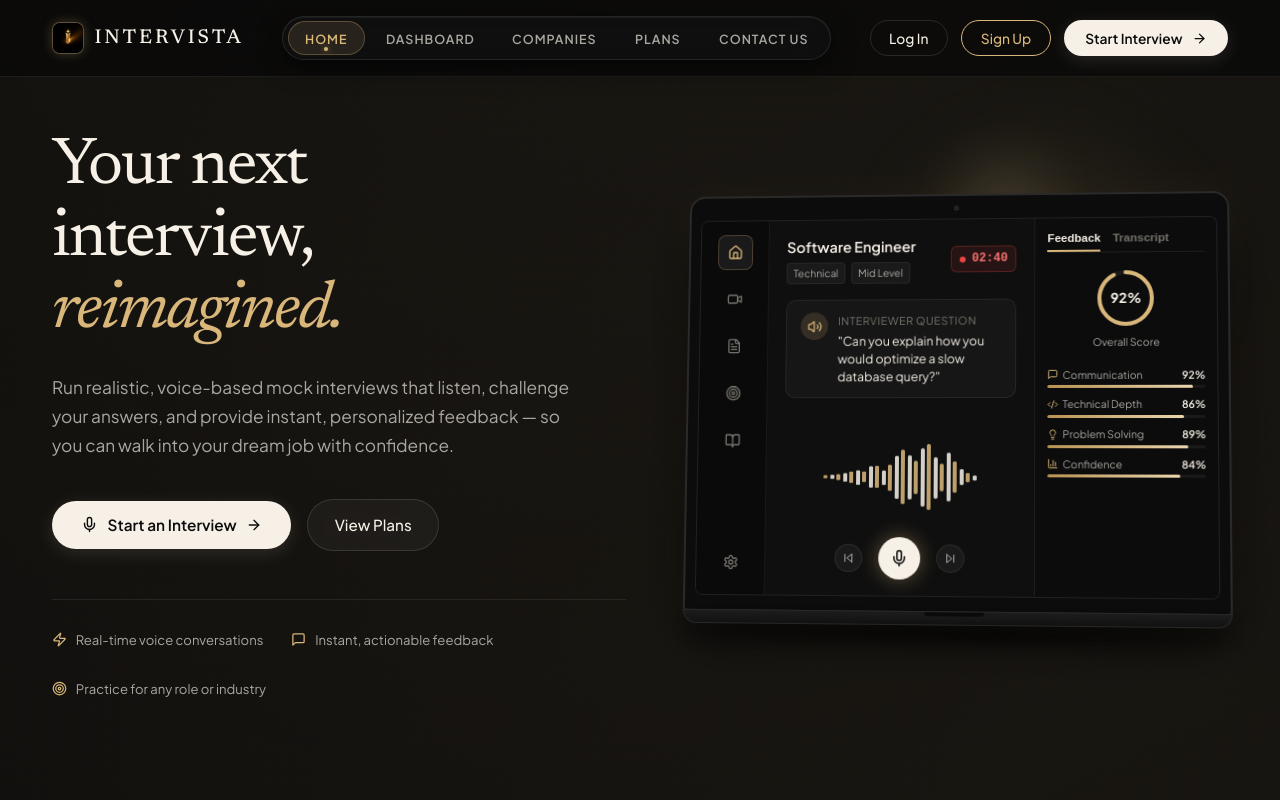
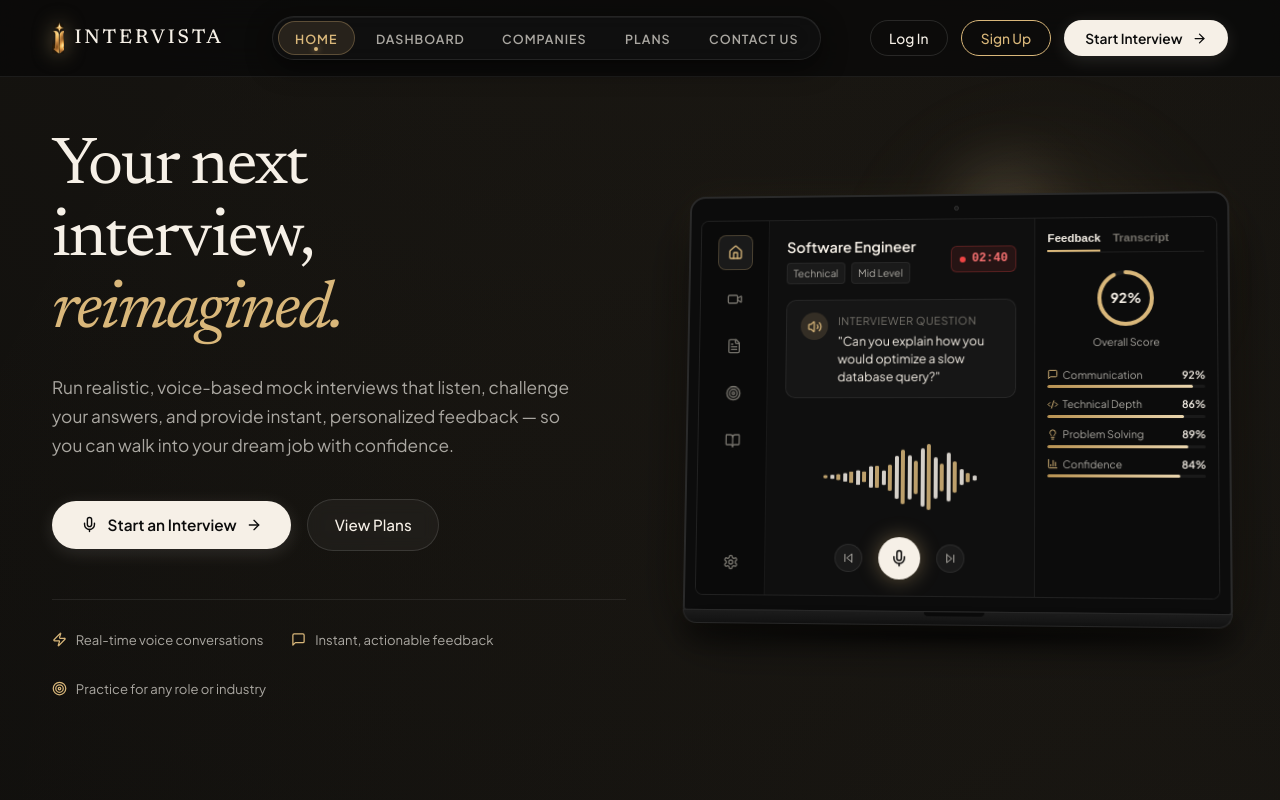
Before and after one commit to Mayank-Kumar13/Intervista, a React (Vite) app: page / in a window 1280 px wide. Shown: the top 800 px of the page. Built offline with nearby package versions, Linux system fonts and the light colour scheme; a web font is replaced by a local one.

Commit message:
style: remove black background box around logo and display prominent transparent golden 'i' emblem with glowing star

```diff
--- a/frontend/components/AuthModal.jsx
+++ b/frontend/components/AuthModal.jsx
@@ -105,30 +105,25 @@ export default function AuthModal({ isOpen, onClose, initialMode = 'login', onAu
           <X size={20} />
         </button>
 
-        {/* Official Intervista Logo */}
+        {/* Official Intervista Emblem */}
         <div
           style={{
-            width: '54px',
-            height: '54px',
-            borderRadius: '14px',
-            overflow: 'hidden',
-            border: '1px solid rgba(217, 183, 122, 0.4)',
-            boxShadow: '0 0 20px rgba(217, 183, 122, 0.3)',
+            height: '56px',
             display: 'flex',
             alignItems: 'center',
             justifyContent: 'center',
-            backgroundColor: '#0a0a0a',
             margin: '0 auto 1.25rem auto',
           }}
         >
           <img
-            src="/logo.png"
+            src="/logo-emblem.png"
             alt="Intervista"
             style={{
-              width: '100%',
-              height: '100%',
-              objectFit: 'cover',
+              height: '56px',
+              width: 'auto',
+              objectFit: 'contain',
               display: 'block',
+              filter: 'drop-shadow(0 0 16px rgba(217, 183, 122, 0.6))',
             }}
           />
         </div>
--- a/frontend/components/Footer.jsx
+++ b/frontend/components/Footer.jsx
@@ -44,27 +44,22 @@ export default function Footer({ onOpenLegal, onNavigate, onOpenContact }) {
             <div
               style={{
                 position: 'relative',
-                width: '28px',
-                height: '28px',
-                borderRadius: '7px',
-                overflow: 'hidden',
-                border: '1px solid rgba(217, 183, 122, 0.4)',
-                boxShadow: '0 0 10px rgba(217, 183, 122, 0.25)',
+                height: '30px',
                 display: 'flex',
                 alignItems: 'center',
                 justifyContent: 'center',
-                backgroundColor: '#0a0a0a',
                 flexShrink: 0,
               }}
             >
               <img
-                src="/logo.png"
+                src="/logo-emblem.png"
                 alt="Intervista"
                 style={{
-                  width: '100%',
-                  height: '100%',
-                  objectFit: 'cover',
+                  height: '30px',
+                  width: 'auto',
+                  objectFit: 'contain',
                   display: 'block',
+                  filter: 'drop-shadow(0 0 8px rgba(217, 183, 122, 0.45))',
                 }}
               />
             </div>
--- a/frontend/components/LoadingScreen.jsx
+++ b/frontend/components/LoadingScreen.jsx
@@ -86,41 +86,41 @@ export default function LoadingScreen({ onComplete }) {
           zIndex: 1,
         }}
       >
-        {/* Emblem Wrapper */}
+        {/* Emblem Wrapper - Transparent, no black box */}
         <div
           style={{
             position: 'relative',
-            width: '124px',
-            height: '124px',
+            width: '65px',
+            height: '160px',
             marginBottom: '1.6rem',
+            display: 'flex',
+            alignItems: 'center',
+            justifyContent: 'center',
           }}
         >
           {/* Pulsing ambient ring behind emblem */}
           <div className="emblem-aura-ring" />
 
-          {/* Official Intervista Logo */}
+          {/* Official Intervista Transparent Emblem ('i' with star) */}
           <img
-            src="/logo.png"
+            src="/logo-emblem.png"
             alt="Intervista Emblem"
             style={{
-              width: '100%',
               height: '100%',
+              width: 'auto',
               objectFit: 'contain',
-              borderRadius: '24px',
-              border: '1px solid rgba(217, 183, 122, 0.35)',
-              boxShadow: '0 20px 50px rgba(0, 0, 0, 0.8), 0 0 30px rgba(217, 183, 122, 0.25)',
-              backgroundColor: '#0A0A0A',
               display: 'block',
+              filter: 'drop-shadow(0 0 25px rgba(217, 183, 122, 0.6))',
             }}
           />
 
-          {/* THE STAR BLINK ANIMATION OVERLAY (located at the logo's star center ~48%, ~36%) */}
+          {/* THE STAR BLINK ANIMATION OVERLAY (located at star center ~50%, ~19%) */}
           <div
             className="logo-star-blink-container"
             style={{
               position: 'absolute',
-              left: '48%',
-              top: '36%',
+              left: '50%',
+              top: '19%',
               transform: 'translate(-50%, -50%)',
               pointerEvents: 'none',
               zIndex: 10,
@@ -240,10 +240,11 @@ export default function LoadingScreen({ onComplete }) {
 
         .emblem-aura-ring {
           position: absolute;
-          inset: -12px;
-          border-radius: 32px;
-          background: radial-gradient(circle, rgba(217, 183, 122, 0.25) 0%, transparent 70%);
+          inset: -30px;
+          border-radius: 50%;
+          background: radial-gradient(circle, rgba(217, 183, 122, 0.28) 0%, transparent 70%);
           animation: auraBreathe 2.4s infinite ease-in-out;
+          pointer-events: none;
         }
 
         @keyframes auraBreathe {
--- a/frontend/components/Navbar.jsx
+++ b/frontend/components/Navbar.jsx
@@ -317,32 +317,29 @@ export default function Navbar({
             cursor: 'pointer',
           }}
         >
+          {/* Official Intervista Emblem ('i' with shining star) - Transparent, no black box */}
           <div
             style={{
               position: 'relative',
-              width: '32px',
               height: '32px',
-              borderRadius: '8px',
-              overflow: 'hidden',
-              border: '1px solid rgba(217, 183, 122, 0.4)',
-              boxShadow: '0 0 12px rgba(217, 183, 122, 0.25)',
               display: 'flex',
               alignItems: 'center',
               justifyContent: 'center',
-              backgroundColor: '#0a0a0a',
               flexShrink: 0,
             }}
           >
             <img
               ref={logoImgRef}
-              src="/logo.png"
+              src="/logo-emblem.png"
               alt="Intervista Logo"
               style={{
-                width: '100%',
-                height: '100%',
-                objectFit: 'cover',
+                height: '32px',
+                width: 'auto',
+                objectFit: 'contain',
                 display: 'block',
                 pointerEvents: 'none',
+                filter: 'drop-shadow(0 0 10px rgba(217, 183, 122, 0.55))',
+                transition: 'transform 0.3s ease, filter 0.3s ease',
               }}
             />
           </div>
```
Also changed, not shown: frontend/assets/logo-emblem.png (added), public/logo-emblem.png (added).
